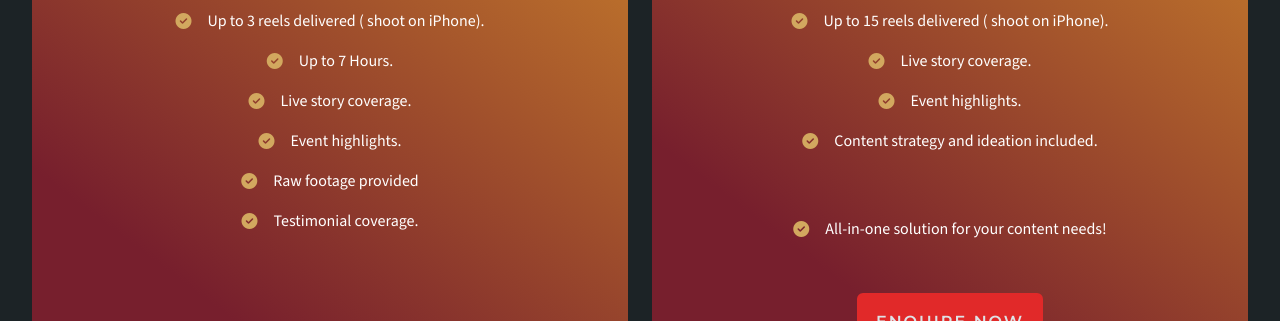
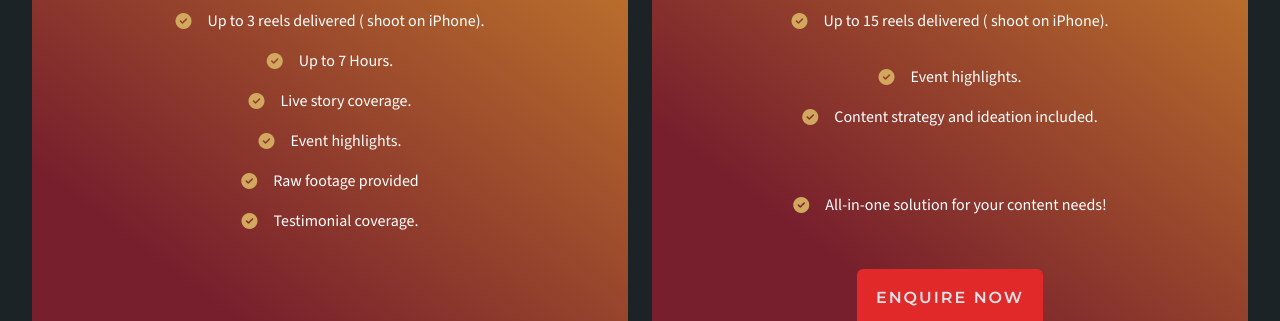
Before and after one commit to mohammedtaufeeqahmed/reelsonspot.com, a plain HTML site: page corporate-packages.html in a window 1280 px wide. Shown: the part 779-1100 px from the top of the page. Drawn offline with nearby package versions, Linux system fonts and the light colour scheme.

Commit message:
Changes as discussed 2

```diff
--- a/corporate-packages.html
+++ b/corporate-packages.html
@@ -177,10 +177,10 @@
                                         </span>
                                     </li>
                                     <li>
-                                        <span class="d-flex flex-row align-items-center gap-3">
+                                        <!-- <span class="d-flex flex-row align-items-center gap-3">
                                             <i class="fa-solid fa-circle-check accent-color"></i>
                                             <span>Live story coverage.</span>
-                                        </span>
+                                        </span> -->
                                     </li>
                                     <li>
                                         <span class="d-flex flex-row align-items-center gap-3">
```
